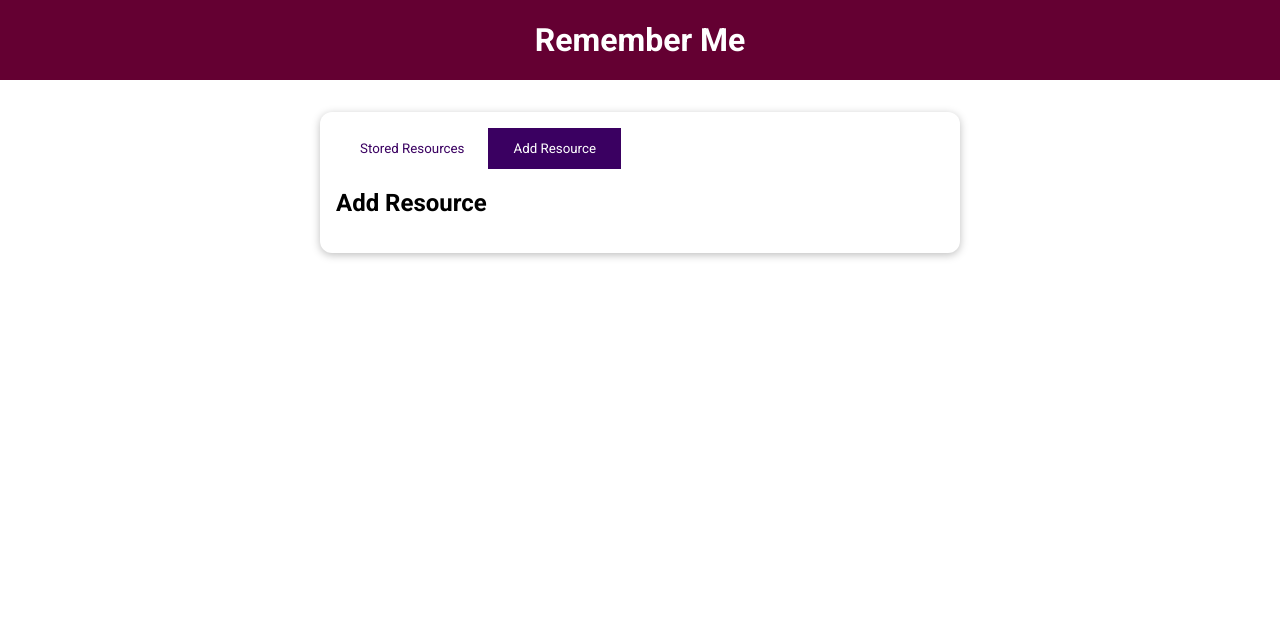
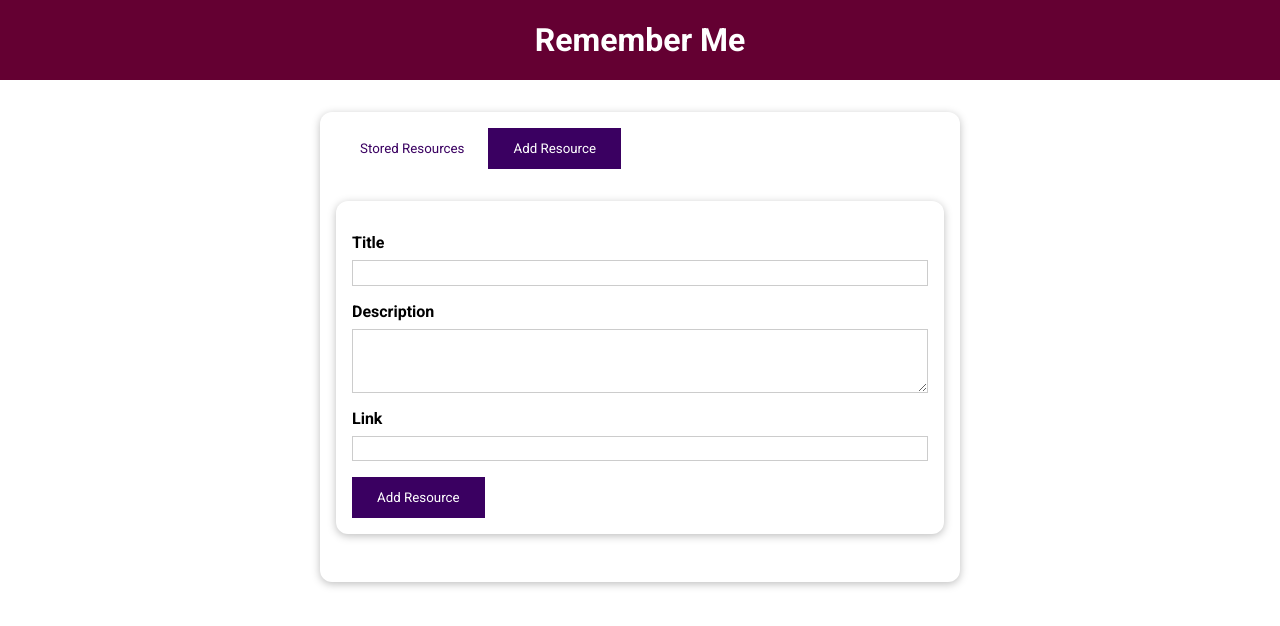
Before and after one commit to Siffersari/studious-guacamole, a Vue app: page / in a window 1280 px wide. Both pictures are taken after a click on the button "Add Resource". Shown: the top 626 px of the page. Built offline with nearby package versions, Linux system fonts and the light colour scheme.

Commit message:
Fetching user input

```diff
--- a/src/components/learning-resources/AddResource.vue
+++ b/src/components/learning-resources/AddResource.vue
@@ -1,3 +1,65 @@
 <template>
-  <h2>Add Resource</h2>
+  <base-card>
+    <form @submit.prevent="submitData">
+      <div class="form-control">
+        <label for="title">Title</label>
+        <input type="text" id="title" name="title" ref="titleInput" />
+      </div>
+      <div class="form-control">
+        <label for="description">Description</label>
+        <textarea id="description" name="description" rows="3" ref="descInput">
+        </textarea>
+      </div>
+      <div class="form-control">
+        <label for="link">Link</label>
+        <input type="url" id="link" name="link" ref="linkInput" />
+      </div>
+      <div>
+        <base-button type="submit"> Add Resource </base-button>
+      </div>
+    </form>
+  </base-card>
 </template>
+
+<script>
+export default {
+  inject: ["addResource"],
+  methods: {
+    submitData() {
+      const enteredTitle = this.$refs.titleInput.value;
+      const enteredDesc = this.$refs.descInput.value;
+      const enteredUrl = this.$refs.linkInput.value;
+
+      this.addResource(enteredTitle, enteredDesc, enteredUrl);
+    },
+  },
+};
+</script>
+
+<style scoped>
+label {
+  font-weight: bold;
+  display: block;
+  margin-bottom: 0.5rem;
+}
+
+input,
+textarea {
+  display: block;
+  width: 100%;
+  font: inherit;
+  padding: 0.15rem;
+  border: 1px solid #ccc;
+}
+
+input:focus,
+textarea:focus {
+  outline: none;
+  border-color: #3a0061;
+  background-color: #f7ebff;
+}
+
+.form-control {
+  margin: 1rem 0;
+}
+</style>
--- a/src/components/learning-resources/TheResource.vue
+++ b/src/components/learning-resources/TheResource.vue
@@ -8,7 +8,9 @@
     <base-button @click="selectTab('add-resource')" :mode="addResButtonMode"
       >Add Resource</base-button
     >
-    <component :is="selectedTab" />
+    <KeepAlive>
+      <component :is="selectedTab" />
+    </KeepAlive>
   </base-card>
 </template>
 
@@ -21,11 +23,7 @@
     StoredResources,
     AddResource,
   },
-  provide() {
-    return {
-      storedResources: this.storedResources,
-    };
-  },
+
   data() {
     return {
       selectedTab: "stored-resources",
@@ -53,10 +51,31 @@
       return this.selectedTab === "add-resource" ? null : "flat";
     },
   },
+
+  provide() {
+    return {
+      storedResources: this.storedResources,
+      addResource: this.addResource,
+    };
+  },
+
   methods: {
     selectTab(tab) {
       this.selectedTab = tab;
     },
+    addResource(title, description, url) {
+      console.log("title, description, url", title, description, url);
+
+      const newResource = {
+        id: new Date().toISOString(),
+        name: title,
+        description,
+        link: url,
+      };
+
+      this.storedResources.unshift(newResource);
+      this.selectedTab = "stored-resources";
+    },
   },
 };
 </script>
```
